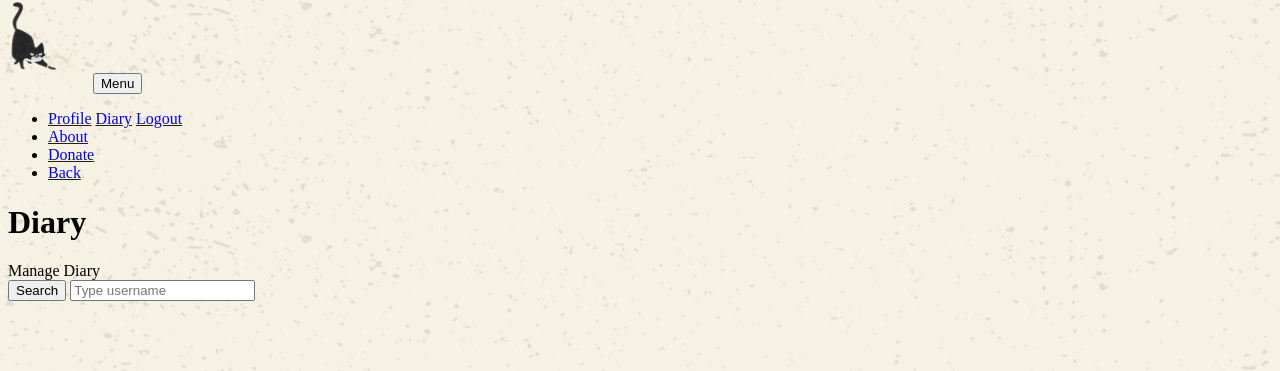
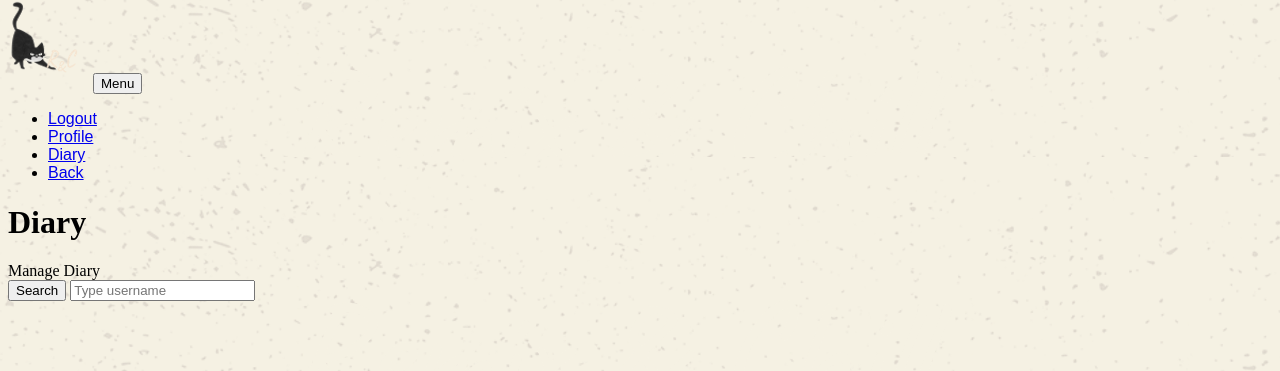
Before and after one commit to leemia/RelaxChill, a PHP site: the page made by mvc/views/pages/diary.php in a window 1280 px wide. Shown: the part 258-629 px from the top of the page. Run offline with PHP 8.4, Linux system fonts and the light colour scheme; the template is opened without the code that fills it: most values are stand-ins (such as "Sample title", 1, 10 or a date in 2020); data that the repository does not hold is empty.

Commit message:
Update diary.php
update header diary

```diff
--- a/mvc/views/pages/diary.php
+++ b/mvc/views/pages/diary.php
@@ -20,20 +20,17 @@ if(isset($data["currentpage"])){
             <i class="fas fa-bars"></i>
         </button>
         <div class="collapse navbar-collapse" id="navbarResponsive">
-            <ul class="navbar-nav ml-auto">
-                <?php ?>
+            <ul class="topmenu navbar-nav ml-auto" style="font-family: 'Nanum Gothic', sans-serif;">
                 <li class="nav-item mx-0 mx-lg-1">
-                    <div class="dropdown">
-                        <a class="nav-link py-3 px-0 px-lg-3 rounded js-scroll-trigger btndd"><?php echo $username;?></a>
-                        <div class="dropdown-content">
-                            <a href="./User/Profile/<?php echo $username;?>">Profile</a>
-                            <a href="./User/LoadDiary/<?php echo $username; ?>/10/1">Diary</a>
-                            <a href="logout.php">Logout</a>
-                        </div>
+                <div class="dropdown">
+                <a class="nav-link py-3 px-0 px-lg-3 rounded js-scroll-trigger btndd"><?php echo $username;?></a>
+                    <div class="dropdown-content">
+                    <a class="nav-link py-3 px-0 px-lg-3 rounded js-scroll-trigger" href="logout.php">Logout</a>
                     </div>
+                </div>
                 </li>
-                <li class="nav-item mx-0 mx-lg-1"><a class="nav-link py-3 px-0 px-lg-3 rounded js-scroll-trigger" href="#about">About</a></li>
-                <li class="nav-item mx-0 mx-lg-1"><a class="nav-link py-3 px-0 px-lg-3 rounded js-scroll-trigger" href="#donate">Donate</a></li>
+                <li class="nav-item mx-0 mx-lg-1"><a class="nav-link py-3 px-0 px-lg-3 rounded js-scroll-trigger" href="./User/Profile/<?php echo $username;?>">Profile</a></li>
+                <li class="nav-item mx-0 mx-lg-1"><a class="nav-link py-3 px-0 px-lg-3 rounded js-scroll-trigger" href="./User/LoadDiary/<?php echo $username;?>/10/1">Diary</a></li>
                 <li class="nav-item mx-0 mx-lg-1"><a class="nav-link py-3 px-0 px-lg-3 rounded js-scroll-trigger" href="User/Home/<?php echo $username; ?>">Back</a></li>
             </ul>
         </div>
```
